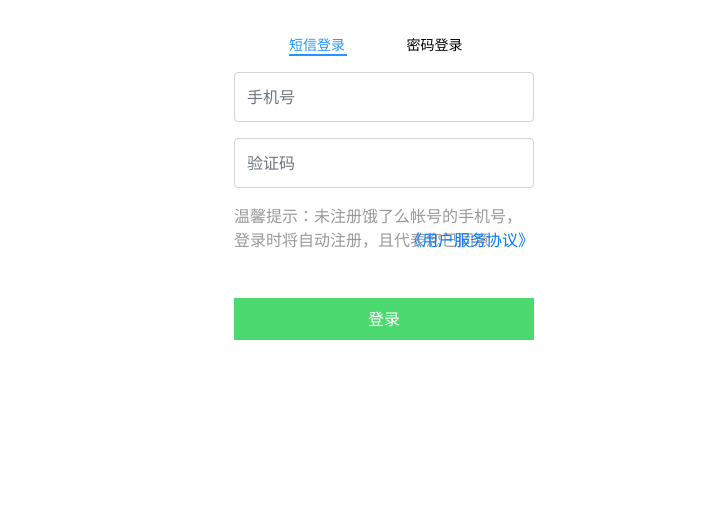
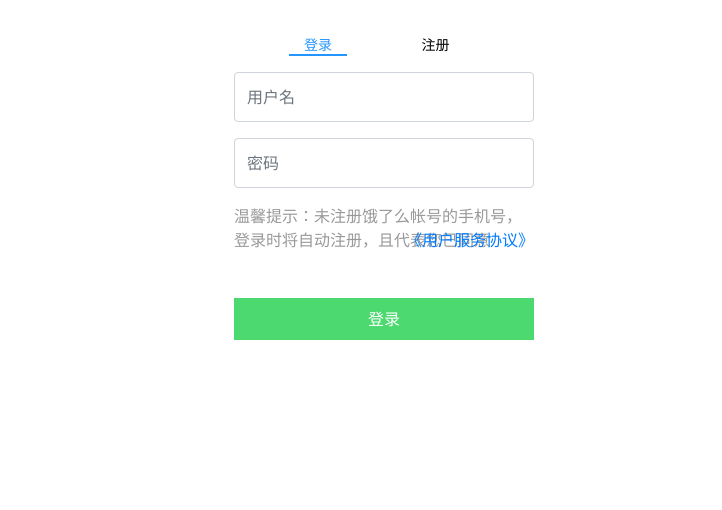
Before and after one commit to eletemp/ele, a website: page webapp/login.html in a window 1280 px wide. Shown: the part 204-714 px from the top of the page, without its empty margins (256-978 px from the left). Drawn offline with nearby package versions, Linux system fonts and the light colour scheme.

Commit message:
second commit

```diff
--- a/webapp/css/login.scss
+++ b/webapp/css/login.scss
@@ -37,6 +37,7 @@ html{
                 text-decoration: none;
                 display: inline-block;
                 margin-left: 55px;
+                text-align: center;
                 &:nth-of-type(1){
                   color: #2395ff;
                   border-bottom: 2px solid #2395ff;
--- a/webapp/login.html
+++ b/webapp/login.html
@@ -13,17 +13,17 @@
                 <div class="login_logo">
                     <img src="img/loginlogo.jpg" alt="">
                     <div class="login_choose">
-                        <a href="javascript:void(0)">短信登录</a>
-                        <a href="javascript:void(0)">密码登录</a>
+                        <a href="javascript:void(0)">登录</a>
+                        <a href="javascript:void(0)">注册</a>
                     </div>
                 </div>
                 <div class="login_input">
                     <form action="">
                         <div class="form-group">
-                            <input type="email" class="form-control" id="exampleInputEmail1" placeholder="手机号">
+                            <input type="email" class="form-control" id="exampleInputEmail1" placeholder="用户名">
                         </div>
                         <div class="form-group">
-                            <input type="password" class="form-control" id="exampleInputPassword1" placeholder="验证码">
+                            <input type="password" class="form-control" id="exampleInputPassword1" placeholder="密码">
                         </div>
                         <div class="form-group">
                             <p>温馨提示：未注册饿了么帐号的手机号，登录时将自动注册，且代表您已同意</p>
```
Also changed, not shown: webapp/css/login.css, 1 other file.
